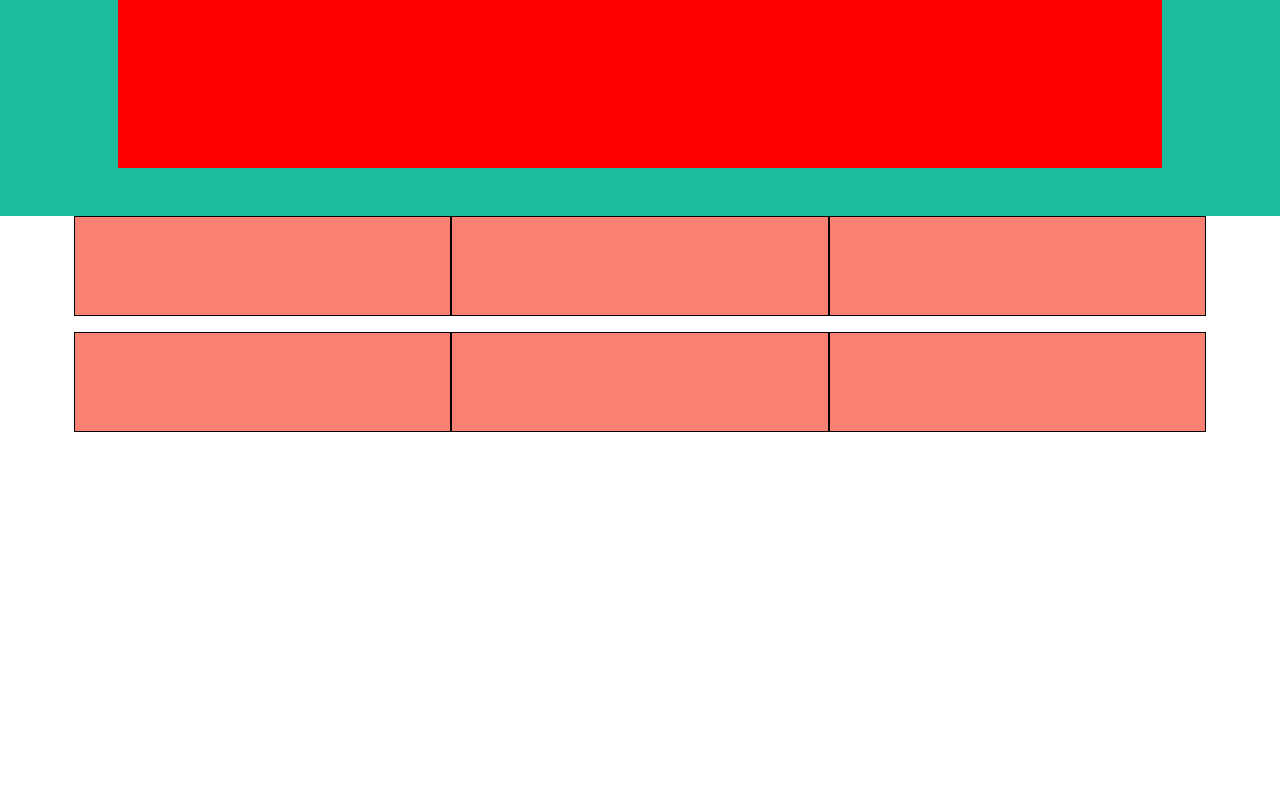
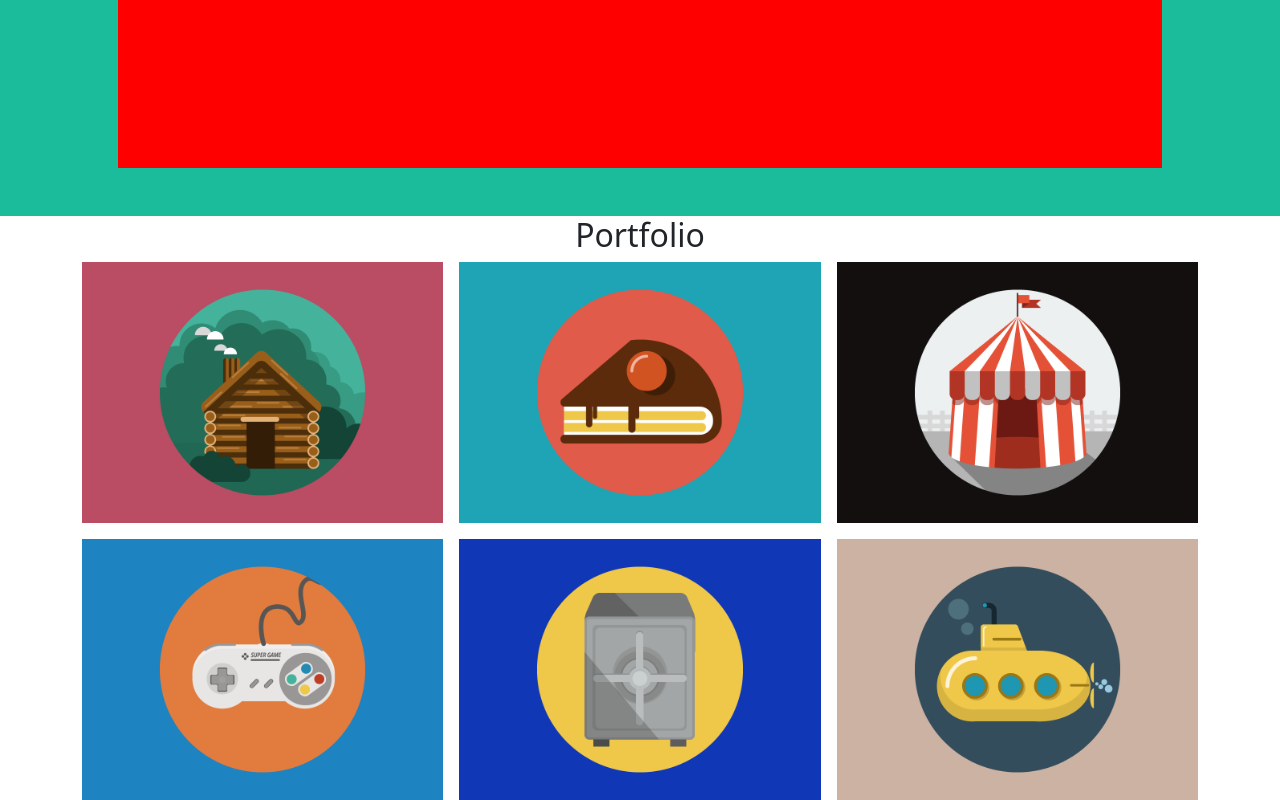
Before and after one commit to francescogentile25/html-css-bootstrap-freelancer, a plain HTML site: page index.html in a window 1280 px wide. Shown: the part 460-1260 px from the top of the page. Before the commit the page ends 892 px from the top, so only its background shows below. Drawn offline with nearby package versions, Linux system fonts and the light colour scheme.

Commit message:
FIX portfolio section

```diff
--- a/css/style.css
+++ b/css/style.css
@@ -44,8 +44,6 @@ header{
     background-color: var(--green);
 }
 
-.portfolio .col-sm-4{
-    min-height: 100px ;
-    background-color: salmon;
-    border: 1px solid black;
+.ms_card{
+    border-radius: 200px;
 }
--- a/index.html
+++ b/index.html
@@ -39,13 +39,42 @@
         </section>
         <section class="portfolio">
             <div class="container-xl">
+                <div class="row justify-content-center">
+                    <div class="col-4">
+                        <h2 class="text-center">Portfolio</h2>
+                    </div>
+                </div>
                 <div class="row g-3">
-                    <div class="col-sm-4"></div>
-                    <div class="col-sm-4"></div>
-                    <div class="col-sm-4"></div>
-                    <div class="col-sm-4"></div>
-                    <div class="col-sm-4"></div>
-                    <div class="col-sm-4"></div>
+                    <div class="col-sm-6 col-lg-4">
+                        <div class="ms_card">
+                            <img src="./img/cabin.png" alt="">
+                        </div>
+                    </div>
+                    <div class="col-sm-6 col-lg-4">
+                        <div class="ms_card">
+                            <img src="./img/cake.png" alt="">
+                        </div>
+                    </div>
+                    <div class="col-sm-6 col-lg-4">
+                        <div class="ms_card">
+                            <img src="./img/circus.png" alt="">
+                        </div>
+                    </div>
+                    <div class="col-sm-6 col-lg-4">
+                        <div class="ms_card">
+                            <img src="./img/game.png" alt="">
+                        </div>
+                    </div>
+                    <div class="col-sm-6 col-lg-4">
+                        <div class="ms_card">
+                            <img src="./img/safe.png" alt="">
+                        </div>
+                    </div>
+                    <div class="col-sm-6 col-lg-4">
+                        <div class="ms_card">
+                            <img src="./img/submarine.png" alt="">
+                        </div>
+                    </div>
                 </div>
             </div>
         </section>
```
